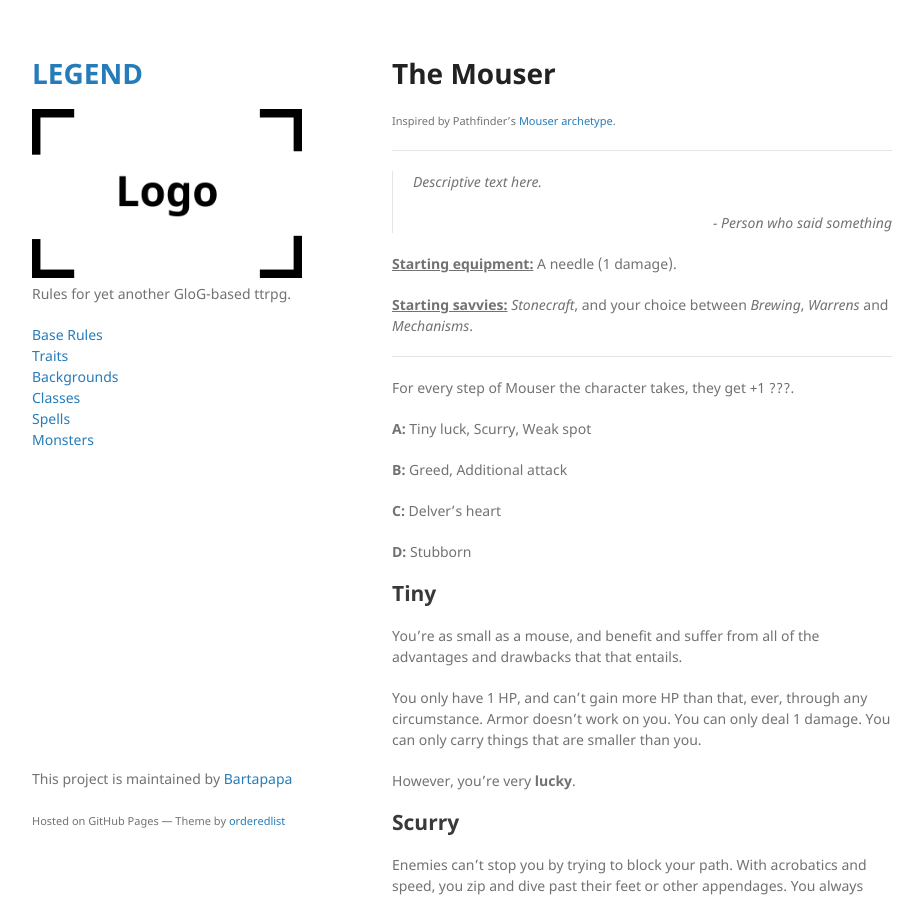
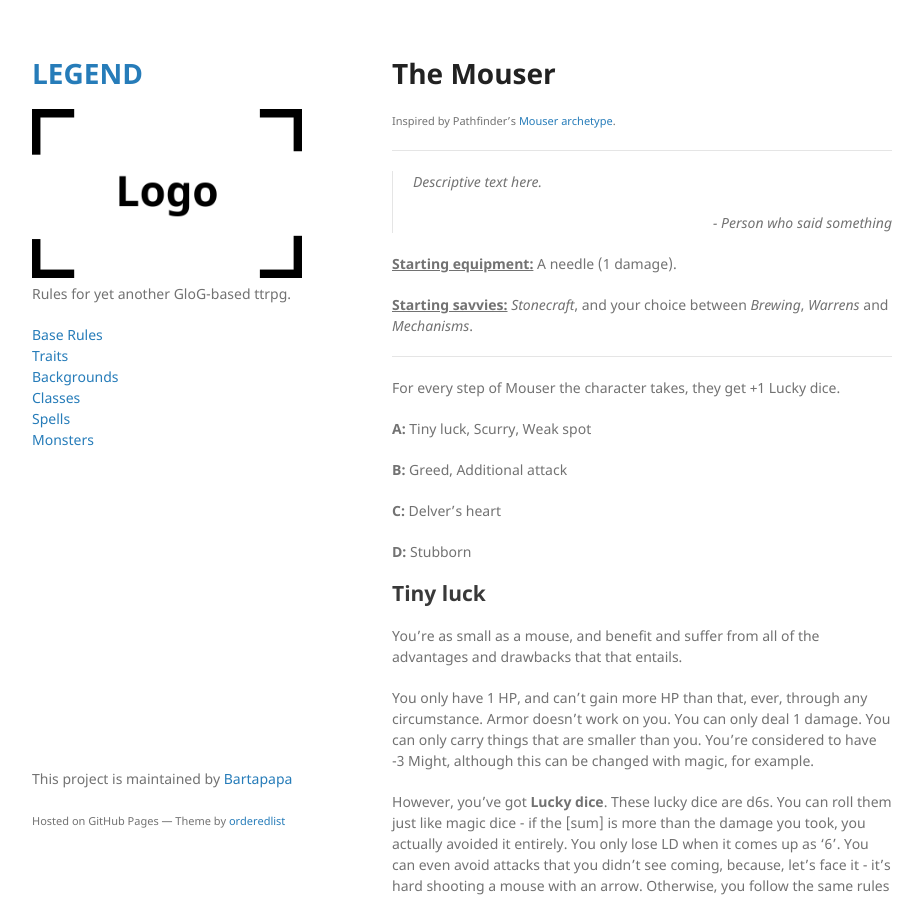
Before and after one commit to Bartapapa/legend, a Jekyll site: the page built from docs/class/mouser.md, in a window 1280 px wide and 900 px high. Shown: the whole window, without its empty margins (178-1101 px from the left). Built offline with Jekyll 4.4.1, drawn with Linux system fonts in a browser that asks for light colours; some of the changed text lies outside the part shown.

Commit message:
Update mouser.md

```diff
--- a/docs/class/mouser.md
+++ b/docs/class/mouser.md
@@ -17,7 +17,7 @@ permalink: /classes/mouser
 
 ***
 
-For every step of Mouser the character takes, they get +1 ???.
+For every step of Mouser the character takes, they get +1 Lucky dice.
 
 <b>A:</b> Tiny luck, Scurry, Weak spot
 
@@ -27,12 +27,12 @@ For every step of Mouser the character takes, they get +1 ???.
 
 <b>D:</b> Stubborn
 
-## Tiny
+## Tiny luck
 You're as small as a mouse, and benefit and suffer from all of the advantages and drawbacks that that entails.
 
-You only have 1 HP, and can't gain more HP than that, ever, through any circumstance. Armor doesn't work on you. You can only deal 1 damage. You can only carry things that are smaller than you.
+You only have 1 HP, and can't gain more HP than that, ever, through any circumstance. Armor doesn't work on you. You can only deal 1 damage. You can only carry things that are smaller than you. You're considered to have -3 Might, although this can be changed with magic, for example.
 
-However, you're very <b>lucky</b>.
+However, you've got <b>Lucky dice</b>. These lucky dice are d6s. You can roll them just like magic dice - if the [sum] is more than the damage you took, you actually avoided it entirely. You only lose LD when it comes up as '6'. You can even avoid attacks that you didn't see coming, because, let's face it - it's hard shooting a mouse with an arrow. Otherwise, you follow the same rules for Wounds as everyone else.
 
 ## Scurry
 Enemies can't stop you by trying to block your path. With acrobatics and speed, you zip and dive past their feet or other appendages. You always find a way of moving at the same speed as your allies (so you can still move into a nearby spot by use of your movement). You can freely climb onto enemies you're in contact with, no check required (unless they're really slippery).
```
